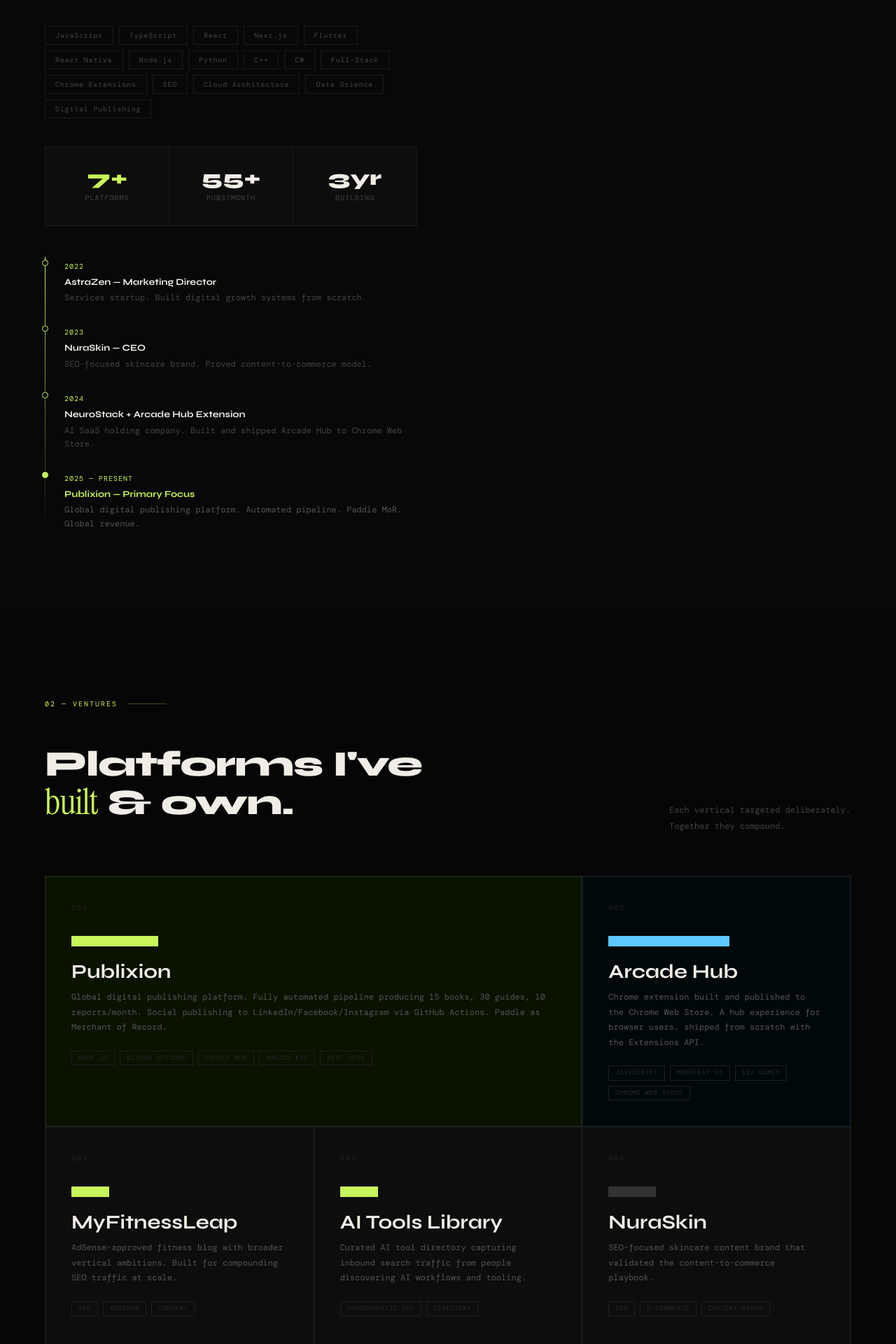
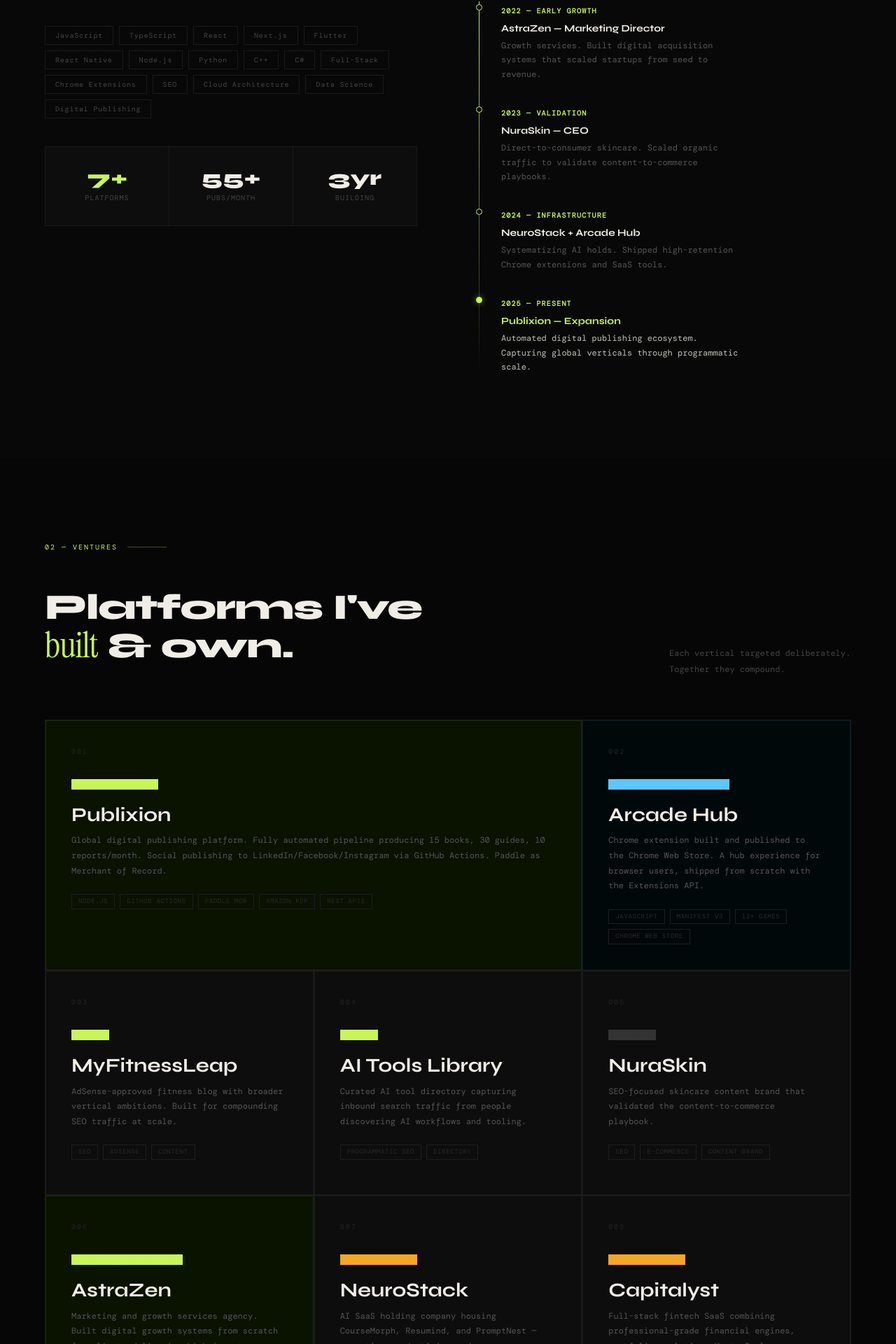
Before and after one commit to ShehryarAsif09/Shehryar-Site, a React (Vite) app: page / in a window 1280 px wide. Shown: the part 1509-3429 px from the top of the page at 70% size. Built offline with nearby package versions, Linux system fonts and the light colour scheme; a web font is replaced by a local one.

Commit message:
Fix duplicate project, add AstraZen to grid, and balance About section layout

```diff
--- a/src/components/sections/About.tsx
+++ b/src/components/sections/About.tsx
@@ -48,41 +48,6 @@ export const About = () => {
                         </div>
                     </div>
 
-                    {/* Timeline */}
-                    <div className="relative pl-[28px]">
-                        <div className="absolute left-0 top-0 bottom-0 w-[1px] bg-gradient-to-b from-theme-accent to-transparent" />
-                        <div className="flex flex-col gap-[26px]">
-
-                            <div className="relative">
-                                <div className="absolute -left-[32px] top-[4px] w-[9px] h-[9px] bg-[#080808] border border-theme-accent rounded-full" />
-                                <span className="text-[10px] tracking-[0.1em] text-theme-accent uppercase">2022</span>
-                                <h3 className="font-syne text-[13px] font-bold text-theme-text my-[3px]">AstraZen — Marketing Director</h3>
-                                <p className="text-[12px] text-[#444] leading-[1.6]">Services startup. Built digital growth systems from scratch.</p>
-                            </div>
-
-                            <div className="relative">
-                                <div className="absolute -left-[32px] top-[4px] w-[9px] h-[9px] bg-[#080808] border border-theme-accent rounded-full" />
-                                <span className="text-[10px] tracking-[0.1em] text-theme-accent uppercase">2023</span>
-                                <h3 className="font-syne text-[13px] font-bold text-theme-text my-[3px]">NuraSkin — CEO</h3>
-                                <p className="text-[12px] text-[#444] leading-[1.6]">SEO-focused skincare brand. Proved content-to-commerce model.</p>
-                            </div>
-
-                            <div className="relative">
-                                <div className="absolute -left-[32px] top-[4px] w-[9px] h-[9px] bg-[#080808] border border-theme-accent rounded-full" />
-                                <span className="text-[10px] tracking-[0.1em] text-theme-accent uppercase">2024</span>
-                                <h3 className="font-syne text-[13px] font-bold text-theme-text my-[3px]">NeuroStack + Arcade Hub Extension</h3>
-                                <p className="text-[12px] text-[#444] leading-[1.6]">AI SaaS holding company. Built and shipped Arcade Hub to Chrome Web Store.</p>
-                            </div>
-
-                            <div className="relative">
-                                <div className="absolute -left-[32px] top-[4px] w-[9px] h-[9px] bg-theme-accent border border-theme-accent rounded-full" />
-                                <span className="text-[10px] tracking-[0.1em] text-theme-accent uppercase">2025 — Present</span>
-                                <h3 className="font-syne text-[13px] font-bold text-theme-accent my-[3px]">Publixion — Primary Focus</h3>
-                                <p className="text-[12px] text-[#555] leading-[1.6]">Global digital publishing platform. Automated pipeline. Paddle MoR. Global revenue.</p>
-                            </div>
-
-                        </div>
-                    </div>
                 </Reveal>
 
                 <Reveal direction="up" delay={0.2}>
@@ -91,14 +56,48 @@ export const About = () => {
 
                         {/* Status badging / Floating metadata */}
                         <div className="absolute top-1/2 left-1/2 -translate-x-1/2 -translate-y-1/2 z-20 pointer-events-none">
-                            <div className="inline-flex items-center gap-[8px] bg-[#080808]/80 backdrop-blur-sm border border-theme-accent/20 px-[16px] py-[8px] text-[10px] tracking-[0.12em] uppercase text-theme-accent whitespace-nowrap -rotate-[5deg] translate-y-[100px] md:translate-y-[120px]">
+                            <div className="inline-flex items-center gap-[8px] bg-[#080808]/80 backdrop-blur-sm border border-theme-accent/20 px-[16px] py-[8px] text-[10px] tracking-[0.12em] uppercase text-theme-accent whitespace-nowrap -rotate-[5deg] translate-y-[130px] md:translate-y-[150px]">
                                 <div className="w-[6px] h-[6px] rounded-full bg-theme-accent animate-pulse" />
                                 Empire Core Online
                             </div>
                         </div>
                     </div>
+
+                    {/* Timeline moved here to fill right column emptiness */}
+                    <div className="mt-[80px] md:mt-[100px] relative pl-[32px] max-w-sm mx-auto md:mx-0">
+                        <div className="absolute left-0 top-0 bottom-0 w-[1px] bg-gradient-to-b from-theme-accent to-transparent" />
+                        <div className="flex flex-col gap-[32px]">
+                            <div className="relative">
+                                <div className="absolute -left-[36.5px] top-[4px] w-[9px] h-[9px] bg-[#080808] border border-theme-accent rounded-full" />
+                                <span className="text-[10px] tracking-[0.12em] text-theme-accent uppercase font-bold">2022 — Early Growth</span>
+                                <h3 className="font-syne text-[14px] font-bold text-theme-text my-[4px]">AstraZen — Marketing Director</h3>
+                                <p className="text-[12px] text-[#555] leading-[1.7]">Growth services. Built digital acquisition systems that scaled startups from seed to revenue.</p>
+                            </div>
+
+                            <div className="relative">
+                                <div className="absolute -left-[36.5px] top-[4px] w-[9px] h-[9px] bg-[#080808] border border-theme-accent rounded-full" />
+                                <span className="text-[10px] tracking-[0.12em] text-theme-accent uppercase font-bold">2023 — Validation</span>
+                                <h3 className="font-syne text-[14px] font-bold text-theme-text my-[4px]">NuraSkin — CEO</h3>
+                                <p className="text-[12px] text-[#555] leading-[1.7]">Direct-to-consumer skincare. Scaled organic traffic to validate content-to-commerce playbooks.</p>
+                            </div>
+
+                            <div className="relative">
+                                <div className="absolute -left-[36.5px] top-[4px] w-[9px] h-[9px] bg-[#080808] border border-theme-accent rounded-full" />
+                                <span className="text-[10px] tracking-[0.12em] text-theme-accent uppercase font-bold">2024 — Infrastructure</span>
+                                <h3 className="font-syne text-[14px] font-bold text-theme-text my-[4px]">NeuroStack + Arcade Hub</h3>
+                                <p className="text-[12px] text-[#555] leading-[1.7]">Systematizing AI holds. Shipped high-retention Chrome extensions and SaaS tools.</p>
+                            </div>
+
+                            <div className="relative">
+                                <div className="absolute -left-[36.5px] top-[4px] w-[9px] h-[9px] bg-theme-accent border border-theme-accent rounded-full shadow-[0_0_10px_rgba(200,245,90,0.5)]" />
+                                <span className="text-[10px] tracking-[0.12em] text-theme-accent uppercase font-bold">2025 — Present</span>
+                                <h3 className="font-syne text-[14px] font-bold text-theme-accent my-[4px]">Publixion — Expansion</h3>
+                                <p className="text-[12px] text-theme-text/80 leading-[1.7]">Automated digital publishing ecosystem. Capturing global verticals through programmatic scale.</p>
+                            </div>
+                        </div>
+                    </div>
                 </Reveal>
-            </div>
-        </section>
+            </div >
+        </section >
     );
 };
--- a/src/components/sections/Projects.tsx
+++ b/src/components/sections/Projects.tsx
@@ -57,19 +57,19 @@ const projects = [
         className: 'bg-[#0d0d0d] border-[#1a1a1a] hover:bg-[#111] hover:border-theme-accent/20',
     },
     {
-        id: 'nuraskin',
-        num: '005',
-        status: { text: 'Archived', type: 'archived' },
-        title: 'NuraSkin',
-        description: 'SEO-focused skincare content brand that validated the content-to-commerce playbook.',
-        tags: ['SEO', 'E-commerce', 'Content Brand'],
-        link: 'https://nuraskin.shop',
+        id: 'astrazen',
+        num: '006',
+        status: { text: 'Service — Performance', type: 'primary' },
+        title: 'AstraZen',
+        description: 'Marketing and growth services agency. Built digital growth systems from scratch for clients delivering high-impact performance marketing.',
+        tags: ['Marketing', 'Services', 'Growth Systems'],
+        link: '#',
         image: null,
-        className: 'bg-[#0d0d0d] border-[#1a1a1a] hover:bg-[#111] hover:border-theme-accent/20',
+        className: 'bg-[#0a1200] border-theme-accent/10 hover:bg-[#0d1600] hover:border-theme-accent/30',
     },
     {
         id: 'neurostack',
-        num: '006',
+        num: '007',
         status: { text: 'In Development', type: 'dev' },
         title: 'NeuroStack',
         description: 'AI SaaS holding company housing CourseMorph, Resumind, and PromptNest — targeting productivity and career verticals.',
@@ -80,7 +80,7 @@ const projects = [
     },
     {
         id: 'Capitalyst',
-        num: '001',
+        num: '008',
         status: { text: 'In Development', type: 'dev' },
         title: 'Capitalyst',
         description: 'Full-stack fintech SaaS combining professional-grade financial engines, portfolio analytics, Monte Carlo simulation, and behavioral coaching for serious wealth builders.',
@@ -91,7 +91,7 @@ const projects = [
     },
     {
         id: 'Lumina',
-        num: '002',
+        num: '009',
         status: { text: 'In Development', type: 'dev' },
         title: 'Lumina',
         description: 'AI-powered outcome generation platform. Upload a lecture PDF and get a cheat sheet before class. Describe a client problem and get a pitch deck. Built for students, professionals, and founders.',
```
